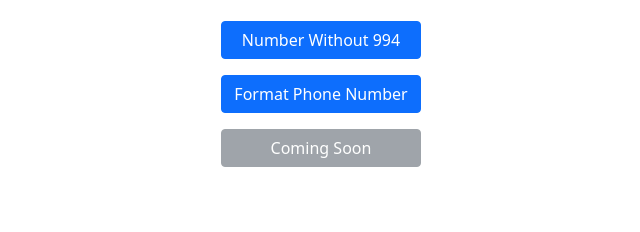
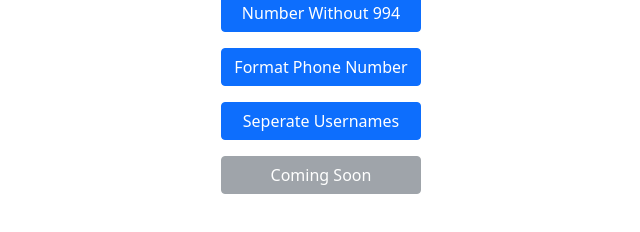
Before and after one commit to HassamHanif/safeum, a plain HTML site: page index.html in a window 1280 px wide. Shown: the part 354-586 px from the top of the page, without its empty margins (319-959 px from the left). Drawn offline with nearby package versions, Linux system fonts and the light colour scheme.

Commit message:
Update index.html

```diff
--- a/index.html
+++ b/index.html
@@ -24,6 +24,7 @@
         <div class="d-grid gap-3 text-center">
             <a href="number_without_994.html" class="btn btn-primary tool-btn">Number Without 994</a>
             <a href="phone_number_formatter.html" class="btn btn-primary tool-btn">Format Phone Number</a>
+            <a href="username_extractor.html" class="btn btn-primary tool-btn">Seperate Usernames</a>
             <!-- Add more buttons for other tools here -->
             <button class="btn btn-secondary tool-btn" disabled>Coming Soon</button>
         </div>
```
